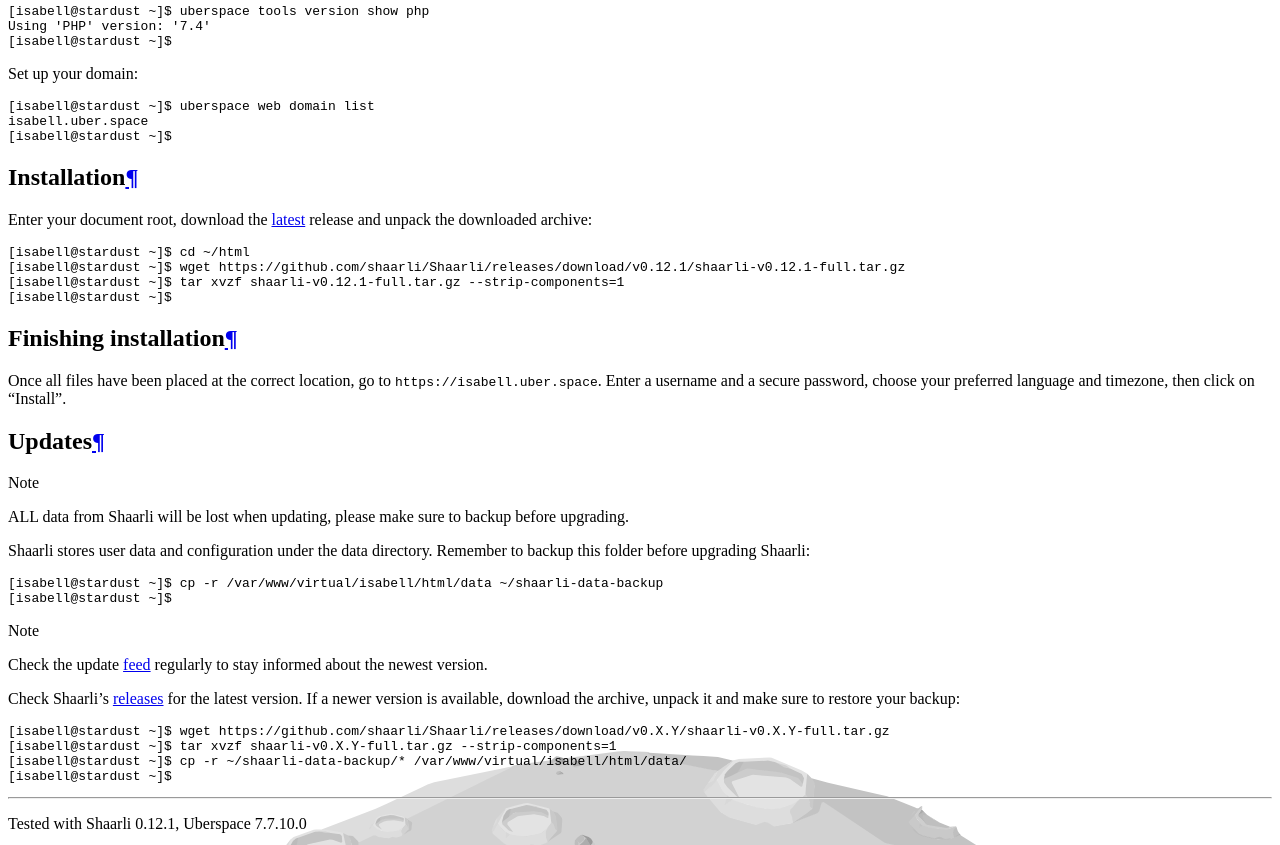
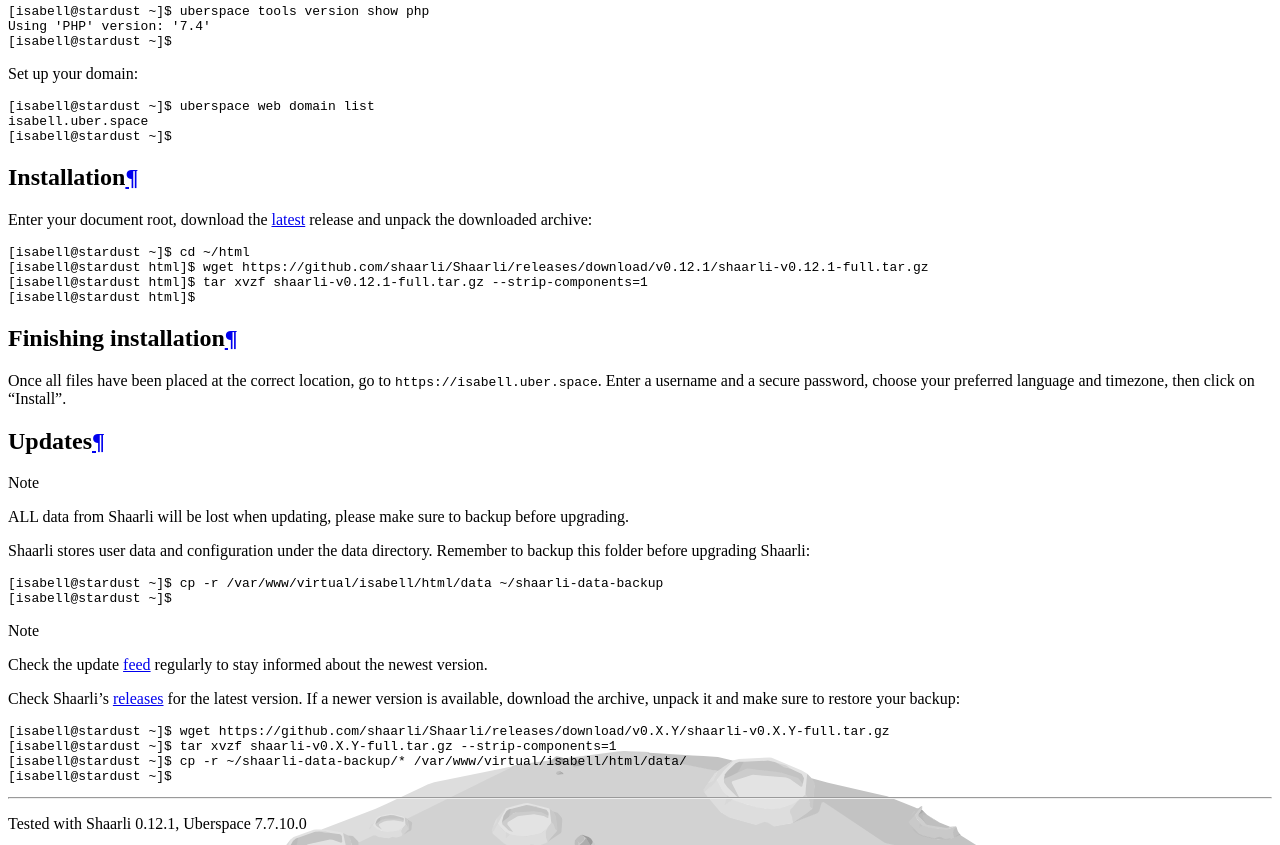
Before and after one commit to Uberspace/lab, a Sphinx documentation site: the page built from source/guide_shaarli.rst, in a window 1280 px wide and 900 px high, scrolled down 4214 px, cut to the strip 0-845 px from the top of the window. Built offline with Sphinx 7.4.7 and the Read the Docs theme 2.0.0, drawn with Linux system fonts in a browser that asks for light colours.

Commit message:
Update source/guide_shaarli.rst
Fixed typo; the prompt changes after a cd to reflect the new working directory.

Co-authored-by: luto <m@luto.at>

```diff
--- a/source/guide_shaarli.rst
+++ b/source/guide_shaarli.rst
@@ -53,9 +53,9 @@
 .. code-block:: console
 
   [isabell@stardust ~]$ cd ~/html
-  [isabell@stardust ~]$ wget https://github.com/shaarli/Shaarli/releases/download/v0.12.1/shaarli-v0.12.1-full.tar.gz
-  [isabell@stardust ~]$ tar xvzf shaarli-v0.12.1-full.tar.gz --strip-components=1
-  [isabell@stardust ~]$
+  [isabell@stardust html]$ wget https://github.com/shaarli/Shaarli/releases/download/v0.12.1/shaarli-v0.12.1-full.tar.gz
+  [isabell@stardust html]$ tar xvzf shaarli-v0.12.1-full.tar.gz --strip-components=1
+  [isabell@stardust html]$
 
 Finishing installation
 ======================
```
